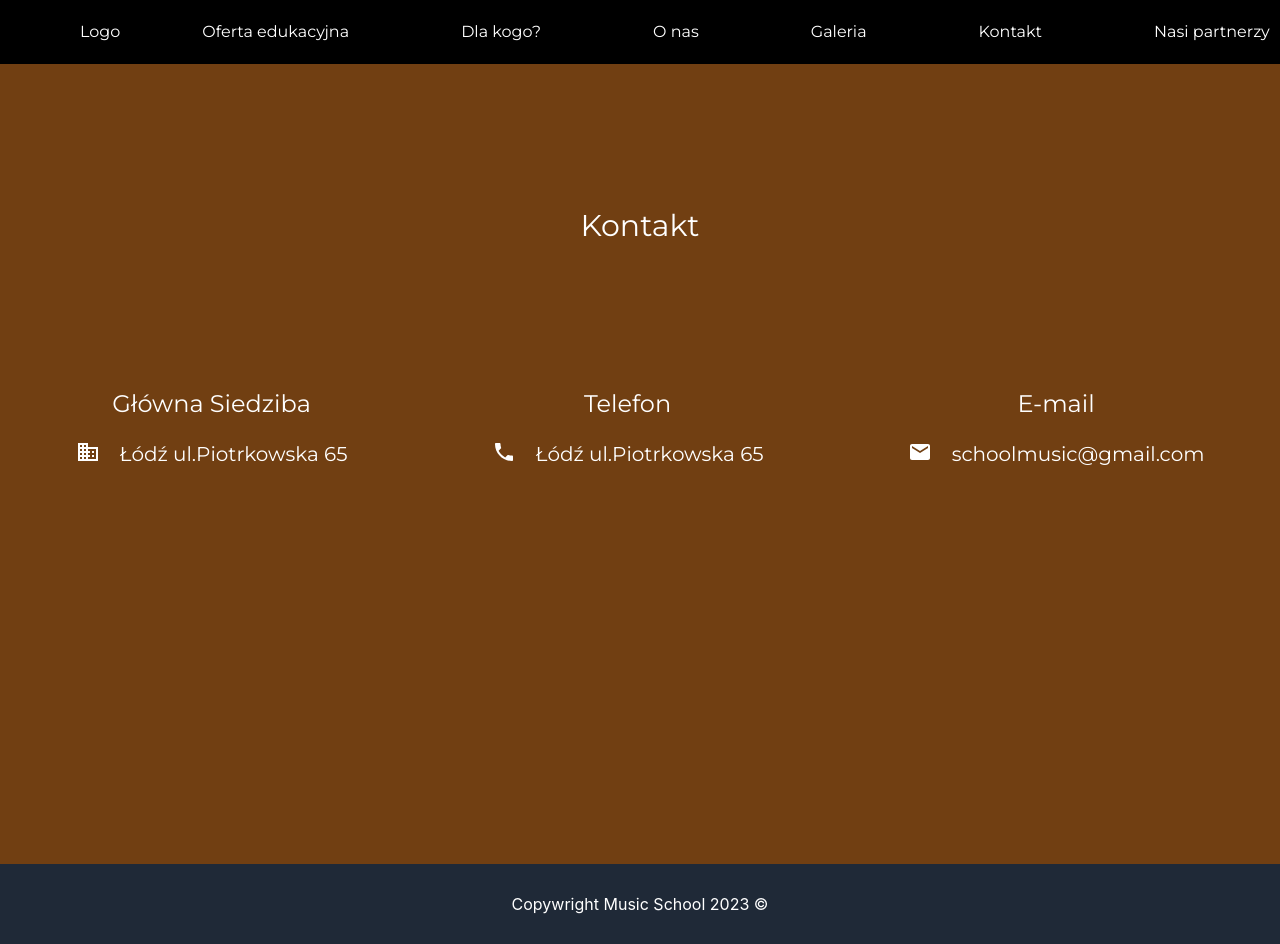
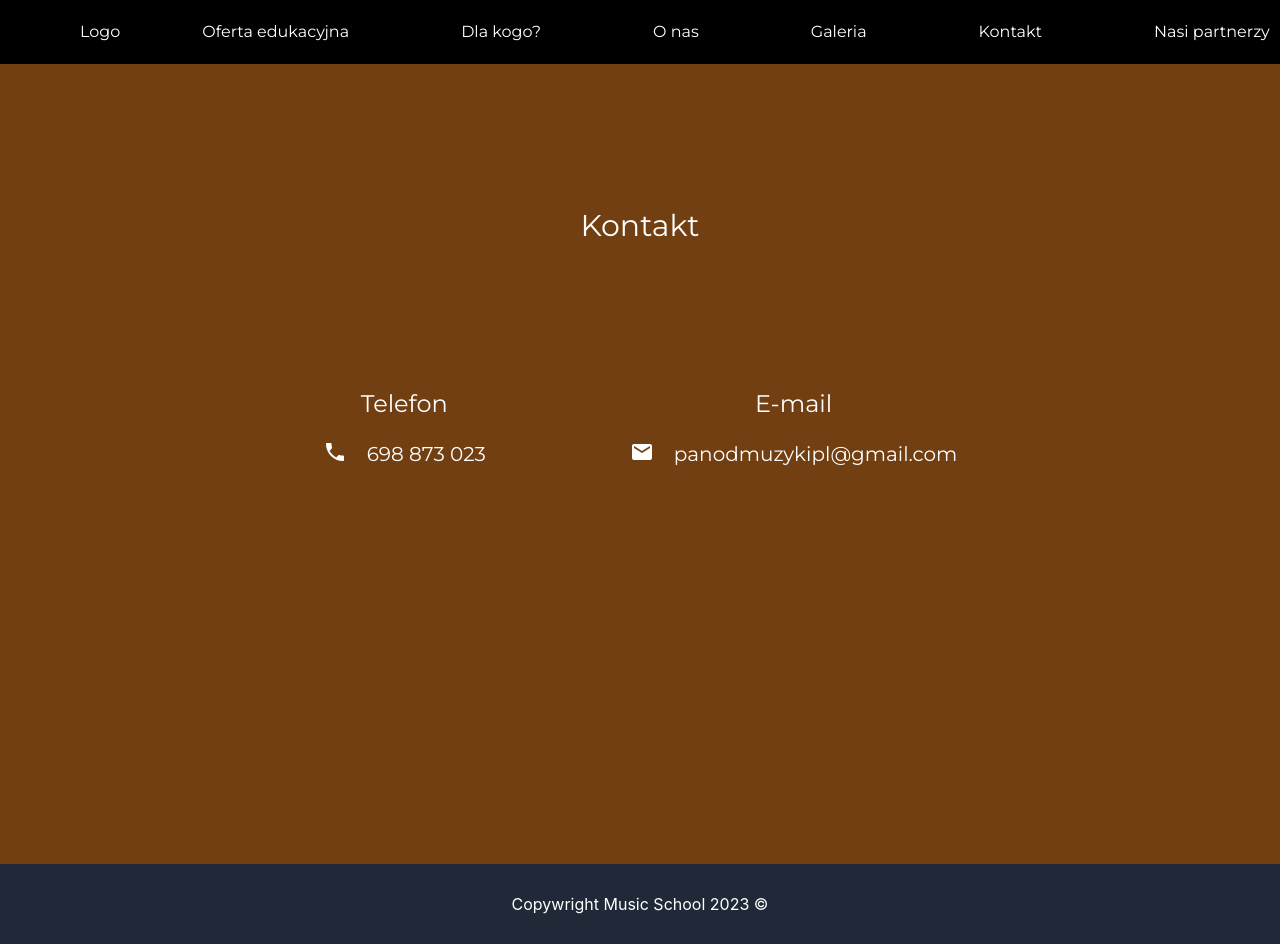
Before and after one commit to snix422/MusicSchoolWebsite, a React (Create React App) app in the folder my-app/: page /kontakt in a window 1280 px wide. Built offline with nearby package versions, Linux system fonts and the light colour scheme; a web font is replaced by a local one.

Commit message:
added new textes

```diff
--- a/my-app/src/components/AboutUs/AboutUs.tsx
+++ b/my-app/src/components/AboutUs/AboutUs.tsx
@@ -43,6 +43,15 @@ const AboutUs = () => {
           lat współtworzę Letnie oraz Zimowe Warsztaty Dzieci Suzuki w
           Lutomiersku i Uniejowie. Pracuję także w Państowej Szkole Muzycznej I
           i II stopnia w Kutnie, jako pianista oraz akompaniator.
+          <br />
+          <br /> Do zespołu zapraszam wyłącznie profesjonalnych, kompetentnych
+          muzyków, uzdolnionych pedagogicznie. W tej kwestii jestem
+          bezkompromisowy - uważam, że droższa lekcja z doświadczonym
+          nauczycielem, szczególnie na początku, jest dużo bardziej wydajna, niż
+          nieco tańsza w wykonaniu praktykanta. Pasjonuje mnie tworzenie
+          procesów, przez co czas lekcji nie jest zagospodarowany przypadkowo.
+          Wyniki naszych uczniów są mierzalne, a proces nabywania kompetencji -
+          powtarzalny.
         </motion.p>
       </div>
       <Footer />
--- a/my-app/src/components/Contact/Contact.tsx
+++ b/my-app/src/components/Contact/Contact.tsx
@@ -1,44 +1,69 @@
-import Footer from "../Footer/Footer"
-import NavBar from "../NavBar/NavBar"
-import BusinessIcon from '@mui/icons-material/Business';
-import PhoneIcon from '@mui/icons-material/Phone';
-import EmailIcon from '@mui/icons-material/Email';
+import Footer from "../Footer/Footer";
+import NavBar from "../NavBar/NavBar";
+import BusinessIcon from "@mui/icons-material/Business";
+import PhoneIcon from "@mui/icons-material/Phone";
+import EmailIcon from "@mui/icons-material/Email";
 import { motion } from "framer-motion";
 
 const Contact = () => {
-    return(
+  return (
     <div className="min-h-screen">
       <NavBar />
-            <motion.div  className="w-screen min-h-screen bg-yellow-900 flex flex-col items-center gap-36 max-sm:justify-center max-sm:gap-28 xl:pt-36 lg:'pt-28 md:pt-28 sm:pt-28 max-sm:pt-16 pb-10">
-                <motion.h2 initial={{y:-100,opacity:0}} animate={{y:0,opacity:1}} transition={{delay:0.5, duration:1}} className="text-white text-3xl" style={{fontFamily:'Montserrat'}}>Kontakt</motion.h2>
-                <motion.div initial={{x:-100,opacity:0}} animate={{x:0,opacity:1}} transition={{delay:0.5, duration:1}} className="flex justify-center gap-36 max-lg:flex-col">
-                    <div className="flex flex-col gap-5 rounded">
-                        <h2 className="text-white text-2xl" style={{fontFamily:'Montserrat'}}>Główna Siedziba</h2>
+      <motion.div className="w-screen min-h-screen bg-yellow-900 flex flex-col items-center gap-36 max-sm:justify-center max-sm:gap-28 xl:pt-36 lg:'pt-28 md:pt-28 sm:pt-28 max-sm:pt-16 pb-10">
+        <motion.h2
+          initial={{ y: -100, opacity: 0 }}
+          animate={{ y: 0, opacity: 1 }}
+          transition={{ delay: 0.5, duration: 1 }}
+          className="text-white text-3xl"
+          style={{ fontFamily: "Montserrat" }}
+        >
+          Kontakt
+        </motion.h2>
+        <motion.div
+          initial={{ x: -100, opacity: 0 }}
+          animate={{ x: 0, opacity: 1 }}
+          transition={{ delay: 0.5, duration: 1 }}
+          className="flex justify-center gap-36 max-lg:flex-col"
+        >
+          <div className="flex flex-col gap-5">
+            <h2
+              className="text-white text-2xl"
+              style={{ fontFamily: "Montserrat" }}
+            >
+              Telefon
+            </h2>
             <div className="flex gap-5">
-                            <BusinessIcon sx={{color:'white'}} />
-                            <h3 className="text-white text-xl" style={{fontFamily:'Montserrat'}}>Łódź ul.Piotrkowska 65</h3>
+              <PhoneIcon sx={{ color: "white" }} />
+              <h3
+                className="text-white text-xl"
+                style={{ fontFamily: "Montserrat" }}
+              >
+                698 873 023
+              </h3>
             </div>
           </div>
           <div className="flex flex-col gap-5">
-                        <h2 className="text-white text-2xl" style={{fontFamily:'Montserrat'}}>Telefon</h2>
+            <h2
+              className="text-white text-2xl"
+              style={{ fontFamily: "Montserrat" }}
+            >
+              E-mail
+            </h2>
             <div className="flex gap-5">
-                            <PhoneIcon sx={{color:'white'}} />
-                            <h3 className="text-white text-xl" style={{fontFamily:'Montserrat'}}>Łódź ul.Piotrkowska 65</h3>
+              <EmailIcon sx={{ color: "white" }} />
+              <h3
+                className="text-white text-xl"
+                style={{ fontFamily: "Montserrat" }}
+              >
+                panodmuzykipl@gmail.com
+              </h3>
             </div>
           </div>
-                    <div className="flex flex-col gap-5">
-                        <h2 className="text-white text-2xl" style={{fontFamily:'Montserrat'}}>E-mail</h2>
-                        <div className="flex gap-5">
-                            <EmailIcon sx={{color:'white'}} />
-                            <h3 className="text-white text-xl" style={{fontFamily:'Montserrat'}}>schoolmusic@gmail.com</h3>
-                        </div>
-                    </div>
-
         </motion.div>
       </motion.div>
       <Footer />
     </div>
-    )
-}
+  );
+};
 
-export default Contact
+export default Contact;
--- a/my-app/src/components/MainPage/MainPage.tsx
+++ b/my-app/src/components/MainPage/MainPage.tsx
@@ -94,14 +94,18 @@ const MainPage = () => {
               id="panel1a-header"
             >
               <Typography style={{ fontFamily: "Montserrat" }}>
-                Accordion 1
+                W jakich miastach działamy?
               </Typography>
             </AccordionSummary>
             <AccordionDetails>
               <Typography style={{ fontFamily: "Montserrat" }}>
-                Lorem ipsum dolor sit amet, consectetur adipiscing elit.
-                Suspendisse malesuada lacus ex, sit amet blandit leo lobortis
-                eget.
+                Swoją przygodę rozpoczęliśmy w <b>Łodzi</b> i tutaj działamy
+                najaktywniej. Oczywiście dojeżdżamy również na odległe
+                peryferia. Jesteśmy w trakcie rozwijania projektu także w{" "}
+                <b>Warszawie</b>,<b>Wrocławiu</b> i <b>Gdańsku</b>, ale wciąż
+                planujemy poszerzać nasz teren działania. Prosimy o wiadomość,
+                jeśli są Państwo z innego regionu i byliby Państwo
+                zainteresowani współpracą.
               </Typography>
             </AccordionDetails>
           </Accordion>
@@ -112,14 +116,19 @@ const MainPage = () => {
               id="panel1a-header"
             >
               <Typography style={{ fontFamily: "Montserrat" }}>
-                Accordion 1
+                Moje dziecko marzy o grze na wiolonczeli, gitarze, innym
+                instrumencie, którego nie ma w ofercie
               </Typography>
             </AccordionSummary>
             <AccordionDetails>
               <Typography style={{ fontFamily: "Montserrat" }}>
-                Lorem ipsum dolor sit amet, consectetur adipiscing elit.
-                Suspendisse malesuada lacus ex, sit amet blandit leo lobortis
-                eget.
+                Bardzo prosimy o maila z wskazaniem konkretnego instrumentu.
+                Współpracując z bardzo wieloma instrumentalitami, z pewnością
+                pomożemy w doborze kompetentnego nauczyciela z potwierdzonymi
+                sukcesami, gdyż głęboko wierzymy, iż nie warto powierzać rozwoju
+                Państwa dziecka przypadkowym osobom. Nasz projekt ciągle się
+                rozwija - kolejne specjalności będą uruchamiane w najbliższym
+                czasie.
               </Typography>
             </AccordionDetails>
           </Accordion>
```
Lines whose indentation alone changed are shown as unchanged.
